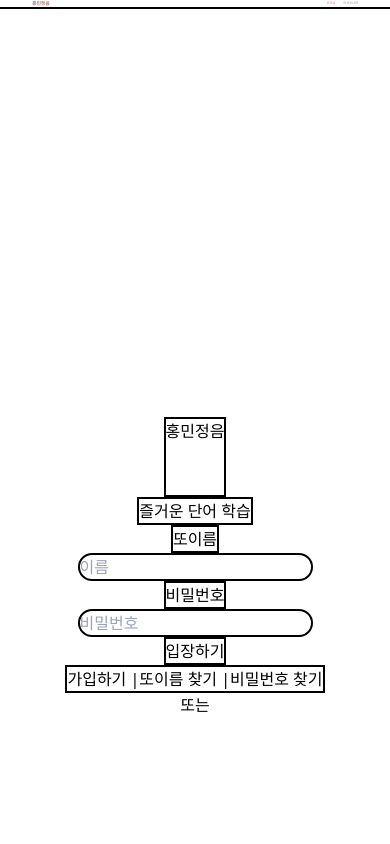
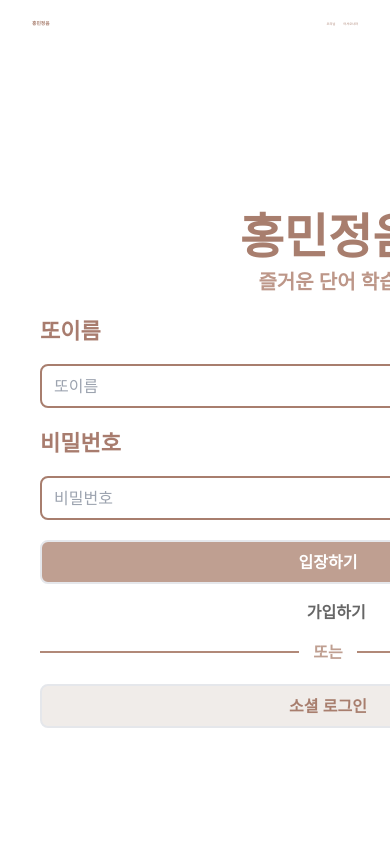
Before and after one commit to aemong22/HMJE, a React (Create React App) app in the folder front-server/: page /login in a window 390 px wide. Shown: the top 844 px of the page. Built offline with nearby package versions, Linux system fonts and the light colour scheme.

Commit message:
Style : 추가 로그인 반응형 약간

```diff
--- a/front-server/src/Components/Login/Login.tsx
+++ b/front-server/src/Components/Login/Login.tsx
@@ -1,10 +1,13 @@
 import { useEffect, useState } from "react";
+import { useNavigate } from "react-router-dom";
 import Footer from "../Common/Footer";
 import Navbar from "../Common/Navbar";
 
 function Login(): JSX.Element {
+  const navigate = useNavigate();
   // 입력 타입
   type input = string | undefined;
+
   const [Id, setId] = useState<input>();
   const [Password, setPassword] = useState<input>();
 
@@ -15,102 +18,135 @@ function Login(): JSX.Element {
   const EnterSize: number = (TextSize * 32) / defaultnum;
   const SmallSize: number = (TextSize * 16) / defaultnum;
 
-  const ChangeId = (event: any) => {
+  const ChangeId = (event: any): void => {
     // console.log(event.target.value);
     setId(event.target.value);
   };
-  const ChangePassword = (event: any) => {
+  const ChangePassword = (event: any): void => {
     // console.log(event.target.value);
     setPassword(event.target.value);
   };
+
+  const ForgetPassword = () => {
+    navigate("/forgetpassword");
+  };
+  const ForgetId = () => {
+    navigate("/forgetid");
+  };
+  const GoJoin = () => {
+    navigate("/join");
+  };
+
+  const Enter = () => {
+    // axios 입장하기
+  };
+
+  const Social = () => {
+    // 소셜 로그인
+  };
+
   return (
     <>
-      <div className="flex flex-col h-screen w-screen ">
       <Navbar />
-        {/* 로그인 창 */}
-        <div className="flex flex-col items-center">
-          {/* 로그인 둥근거 */}
-          <div className="flex flex-col grow items-center justify-center border-2 h-[70rem] w-[60rem] border-black sm:w-[5rem]  md:w-[10rem]  lg:w-[20rem]  xl:w-[40rem]  2xl:w-[60rem] ">
-            <div
-              className={`border-2 border-black h-[5rem] text-[1rem] sm:text-[1rem] md:text-[1.6rem] lg:text-[${HongSize}rem]`}
-            >
+      <div className="">
+        {/* <!-- Example --> */}
+        <div className="flex min-h-screen">
+          {/* <!-- Container --> */}
+          <div className="flex flex-row w-full">
+            {/* <!-- Login --> */}
+            <div className="flex flex-1 flex-col items-center justify-center px-10 relative">
+              {/* <!-- Login box --> */}
+              <div className="flex flex-1 flex-col  justify-center space-y-5 max-w-xl">
+                <div className="flex flex-col items-center space-y-2 text-center">
+                  <div className="text-5xl font-extrabold text-[#A87E6E] md:text-6xl">
                     홍민정음
                   </div>
-            <div
-              className={`border-2 border-black text-[1rem] sm:text-[1rem] md:text-[1.6rem] lg:text-[${TextSize}rem]`}
-            >
+                  <div className="text-[#BD9789] font-extrabold text-[20px] leading-7 md:text-[24px] md:leading-8  w-[20rem] ">
                     즐거운 단어 학습
                   </div>
-            <div
-              className={`border-2 border-black text-[1rem] sm:text-[1rem] md:text-[1.6rem] lg:text-[${TitleSize}rem]`}
-            >
+                </div>
+                <div className="flex flex-col max-w-xl w-[50rem] space-y-5">
+                  <div className="text-[#A87C6E] font-extrabold text-[22px] leading-7">
                     또이름
                   </div>
                   <input
-              className="border-black border-2 rounded-[3rem]"
+                    type="text"
+                    placeholder="또이름"
+                    className="flex px-3 py-2 md:px-4 md:py-3 border-2 border-[#A87E6E] rounded-lg font-medium placeholder:font-normal"
                     onChange={ChangeId}
-              placeholder="이름"
                   />
-            <div
-              className={`border-2 border-black text-[1rem] sm:text-[1rem] md:text-[1.6rem] lg:text-[${TitleSize}rem]`}
-            >
+                  <div className="text-[#A87C6E] font-extrabold text-[22px] leading-7">
                     비밀번호
                   </div>
                   <input
-              className="border-black border-2 rounded-[3rem]"
+                    type="text"
+                    placeholder="비밀번호"
+                    className="flex px-3 py-2 md:px-4 md:py-3 border-2 border-[#A87E6E] rounded-lg font-medium placeholder:font-normal"
                     onChange={ChangePassword}
-              placeholder="비밀번호"
                   />
-            <div
-              className={`cursor-pointer border-2 border-black text-[1rem] sm:text-[1rem] md:text-[1.6rem] lg:text-[${EnterSize}rem]`}
+                  <button
+                    className="flex items-center justify-center flex-none px-3 py-2 md:px-4 md:py-3 border-2 rounded-lg font-extrabold bg-[#BF9F91] text-white"
+                    onClick={Enter}
                   >
                     입장하기
+                  </button>
+                  <div
+                    className={`flex flex-row-reverse items-center text-[#666666]  h-4 text-base`}
+                  >
+                    <div
+                      className=" cursor-pointer font-extrabold "
+                      onClick={ForgetPassword}
+                    >
+                      비밀번호 찾기
+                    </div>
+                    <div
+                      className=" cursor-pointer font-extrabold px-10"
+                      onClick={ForgetId}
+                    >
+                      또이름 찾기{" "}
+                    </div>
+                    <div
+                      className=" cursor-pointer font-extrabold "
+                      onClick={GoJoin}
+                    >
+                      가입하기
+                    </div>
+                  </div>
+                  <div className="flex justify-center items-center">
+                    <div className="w-[45%] border border-[#B18978]"></div>
+                    <div className="w-[10%] text-center text-[#BF9F91] font-extrabold text-base">
+                      또는
+                    </div>
+                    <div className="w-[45%] border border-[#B18978]"></div>
                   </div>
 
-            <div
-              className={`flex felx-row border-2 border-black text-[1rem] sm:text-[1rem] md:text-[1.6rem] lg:text-[${SmallSize}rem]`}
+                  <button
+                    className="flex items-center justify-center flex-none px-3 py-2 md:px-4 md:py-3 border-2 rounded-lg font-extrabold bg-[#F0ECE9] text-[#A87E6E]"
+                    onClick={Social}
                   >
-              <div className=" cursor-pointer">가입하기 | </div>
-              <div className=" cursor-pointer">또이름 찾기 | </div>
-              <div className=" cursor-pointer">비밀번호 찾기</div>
+                    <span className="absolute left-4"></span>
+                    <span> 소셜 로그인</span>
+                  </button>
+                  {/* <div className="flex lg:hidden justify-between items-center w-full py-4">
+                    <div className="flex items-center justify-start space-x-3"></div>
+                    <div className="flex items-center space-x-2">
+                      <span>회원이 아니신가요? </span>
+                      <a
+                        href="#"
+                        className="underline font-medium text-[#070eff]"
+                      >
+                        가입하기
+                      </a>
                     </div>
-            <div
-              className={`text-[1rem] sm:text-[1rem] md:text-[1.6rem] lg:text-[${SmallSize}rem]`}
-            >
-              또는
+                  </div> */}
                 </div>
               </div>
             </div>
-        {/* 로그인 창 끝 */}
-        {/* <div className="max-w-md mx-auto bg-white rounded-xl shadow-md overflow-hidden md:max-w-2xl">
-          <div className="md:flex">
-            <div className="md:shrink-0">
-              <img
-                className="h-48 w-full object-cover md:h-full md:w-48"
-                src="/img/building.jpg"
-                alt="Modern building architecture"
-              ></img>
-            </div>
-            <div className="p-8">
-              <div className="uppercase tracking-wide text-sm text-indigo-500 font-semibold">
-                Company retreats
-              </div>
-              <a
-                href="#"
-                className="block mt-1 text-lg leading-tight font-medium text-black hover:underline"
-              >
-                Incredible accommodation for your team
-              </a>
-              <p className="mt-2 text-slate-500">
-                Looking to take your team away on a retreat to enjoy awesome
-                food and take in some sunshine? We have a list of places to do
-                just that.
-              </p>
           </div>
         </div>
-        </div> */}
+        {/* <!-- Example --> */}
+      </div>
       <Footer />
-      </div>
     </>
   );
 }
```
Lines whose indentation alone changed are shown as unchanged.
